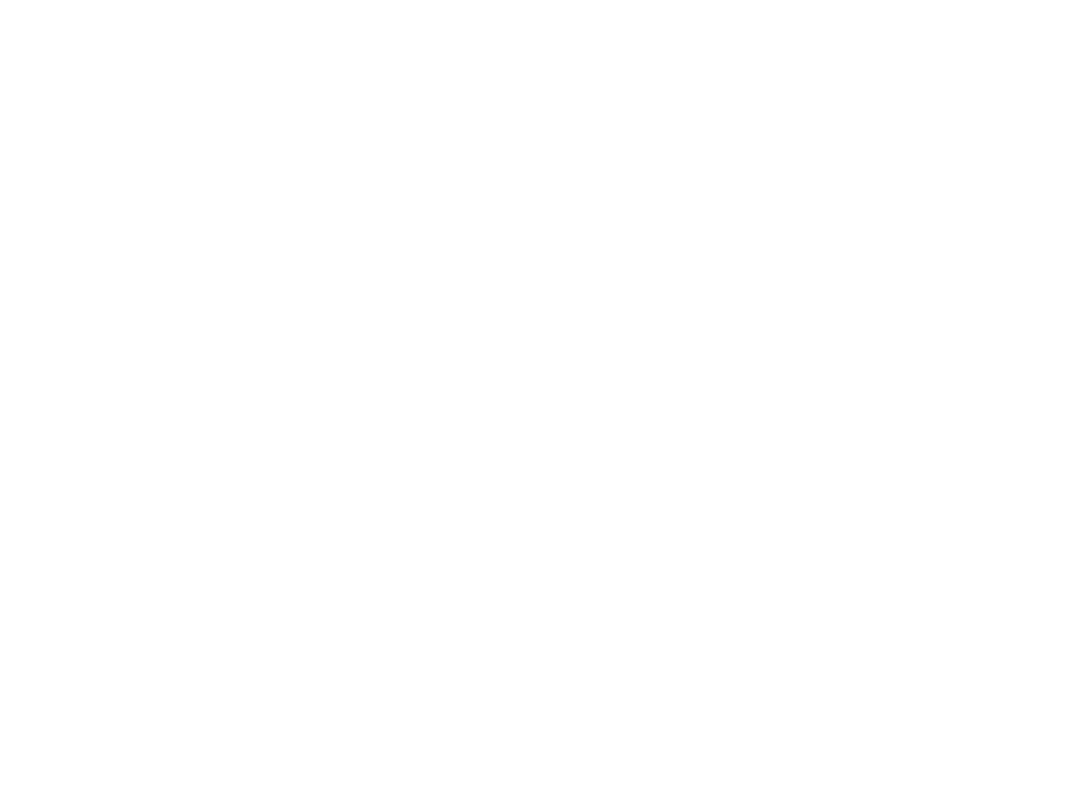
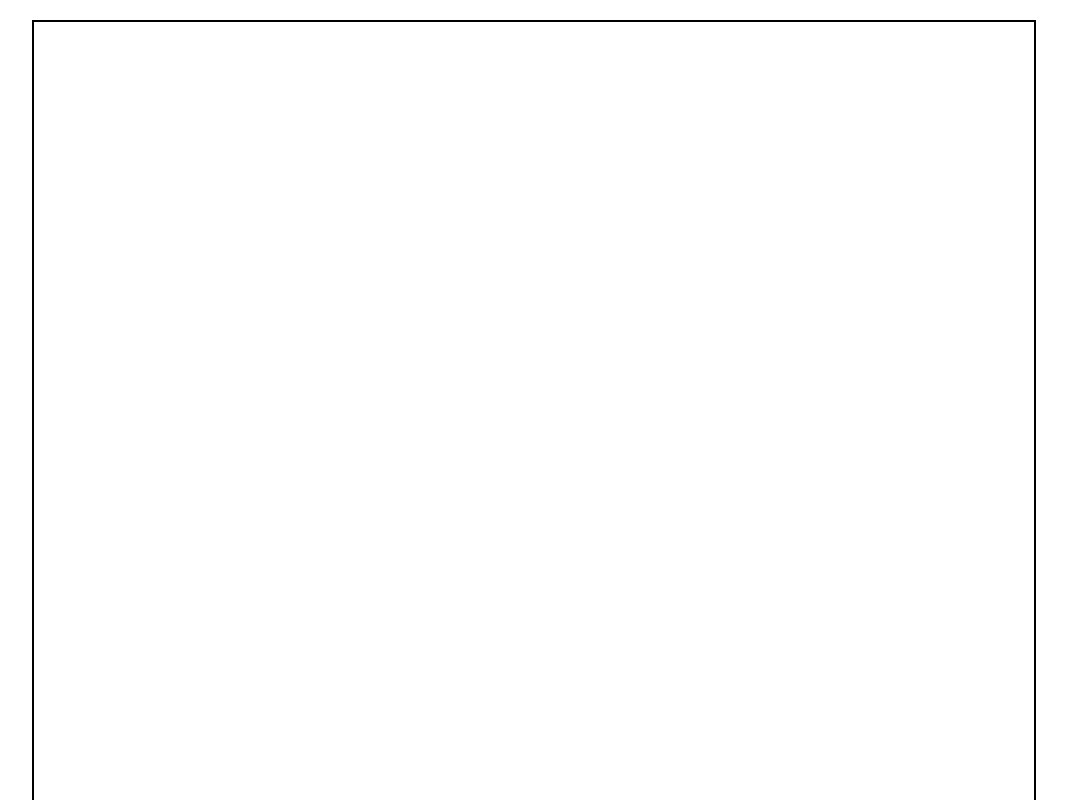
Before and after one commit to FedericoTrimarco/html-css-booleaner, a plain HTML site: page index.html in a window 1280 px wide. Shown: the top 800 px of the page, without its empty margins (106-1173 px from the left). Drawn offline with Linux system fonts and the light colour scheme.

Commit message:
add container

```diff
--- a/index.html
+++ b/index.html
@@ -1,6 +1,7 @@
 <!DOCTYPE html>
 <html lang="en">
 <head>
+    <link rel="stylesheet" href="./style.css">
     <meta charset="UTF-8">
     <meta http-equiv="X-UA-Compatible" content="IE=edge">
     <meta name="viewport" content="width=device-width, initial-scale=1.0">
@@ -8,5 +9,8 @@
 </head>
 <body>
 
+    <div id="container">
+
+    </div>
 </body>
 </html>
--- a/style.css
+++ b/style.css
@@ -0,0 +1,6 @@
+#container{
+    width: 1000px;
+    height: 1100px;
+    margin:20px auto;
+    border: 2px solid black;
+}
```
